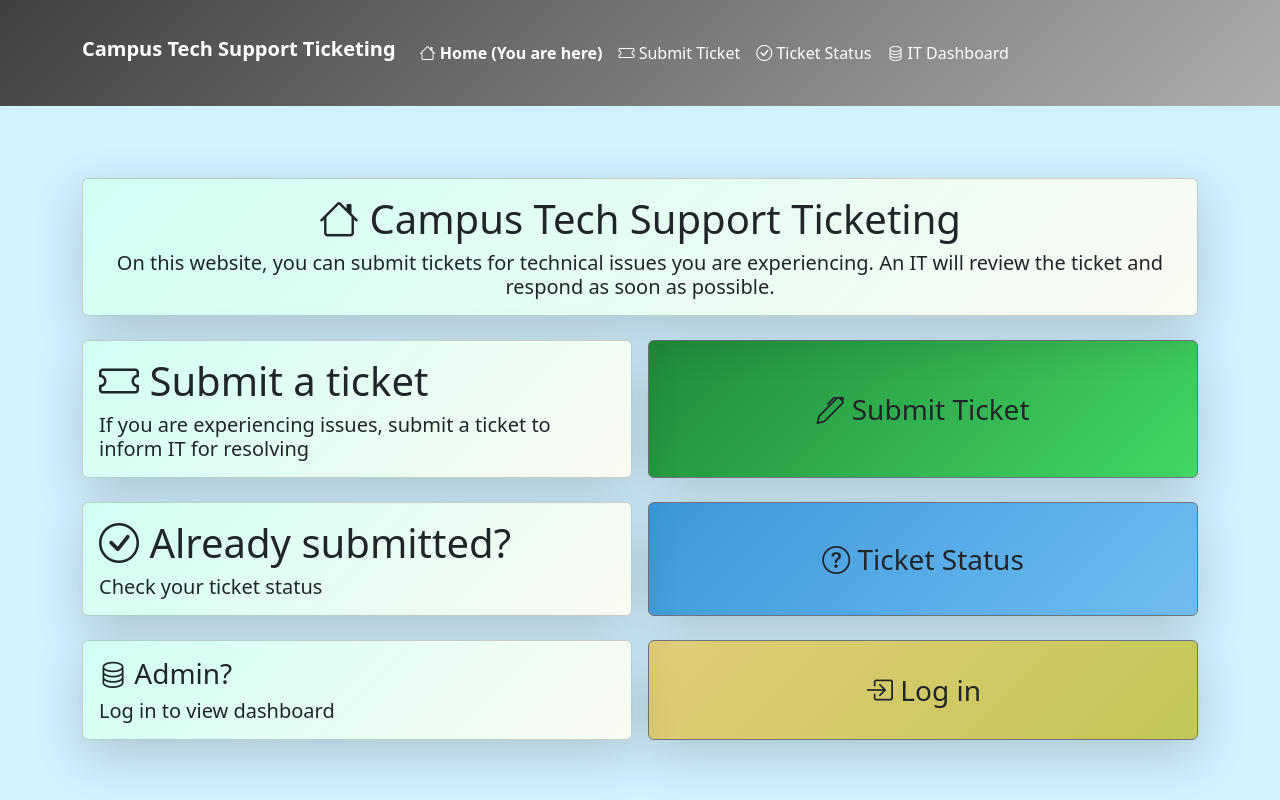
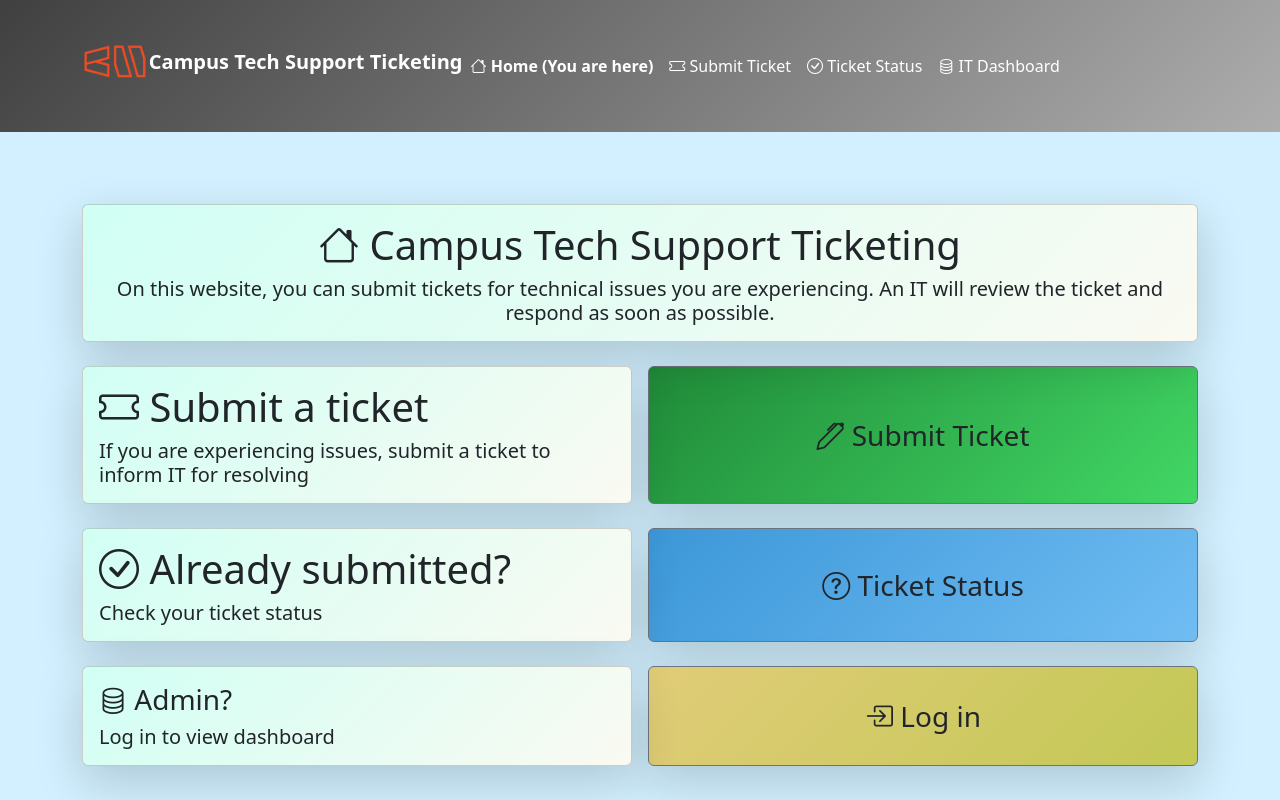
Before and after one commit to ammar-git-h/Tech-Support, a plain HTML site: page index.html in a window 1280 px wide. Shown: the top 800 px of the page. Drawn offline with nearby package versions, Linux system fonts and the light colour scheme.

Commit message:
Added logo to title and adjusted header slightly to work better

```diff
--- a/index.html
+++ b/index.html
@@ -17,8 +17,11 @@
     <!-- Copy the header-->
     <header class="bg-graygradient text-white py-4 text-center">
             <nav class="navbar navbar-expand-lg">
-                <div class="container">
-                    <a class="navbar-brand h2 fw-bold text-white" href="#">Campus Tech Support Ticketing</a>
+                <div class="container align-items-start align-items-lg-center">
+                    <a class="navbar-brand h2 fw-bold text-white d-flex align-items-center me-0" href="index.html">
+                        <img src="tkhlogo.png" alt="The Knowledge Hub" height="50" >
+                        <span class="text-wrap">Campus Tech Support Ticketing</span>
+                    </a>
 
                     <button class="navbar-toggler" type="button" data-bs-toggle="collapse" data-bs-target="#navBar">
                         <span class="navbar-toggler-icon"></span>
@@ -26,7 +29,7 @@
 
                     <div class="collapse navbar-collapse" id="navBar">
                         <ul class="navbar-nav me-auto">
-                            <li class="nav-item"><a class="nav-link active text-white" href="index.html"><i class="bi bi-house"></i> <strong>Home (You are here)</strong></a></li>
+                            <li class="nav-item"><a class="nav-link active text-white" href="index.html"><i class="bi bi-house"></i> <strong> Home (You are here)</strong></a></li>
                             <li class="nav-item"><a class="nav-link text-white" href="ticketform.html"><i class="bi bi-ticket"></i> Submit Ticket</a></li>
                             <li class="nav-item"><a class="nav-link text-white" href="ticketstatus.html"><i class="bi bi-check-circle"></i> Ticket Status</a></li>
                             <li class="nav-item"><a class="nav-link text-white" href="dashboard.html"><i class="bi bi-database"></i> IT Dashboard</a></li>
--- a/styles.css
+++ b/styles.css
@@ -61,3 +61,18 @@
     background: #D1FFF4;
     background: linear-gradient(135deg,#D1FFF4 0%, #FAFAF2 100%);
 }
+
+
+
+
+/* Stops the navbar brand from overflowing on smaller screens while keeping the hamburger button in place. */
+.navbar-brand {
+    flex: 1 1 0;
+
+}
+
+@media (min-width: 992px) {
+    .navbar-brand {
+        flex: 0 1 auto;
+    }
+}
```
Also changed, not shown: dashboard.html (+5 -2 lines), ticketform.html (+7 -4 lines), ticketstatus.html (+10 -5 lines), tkhlogo.png (added).
